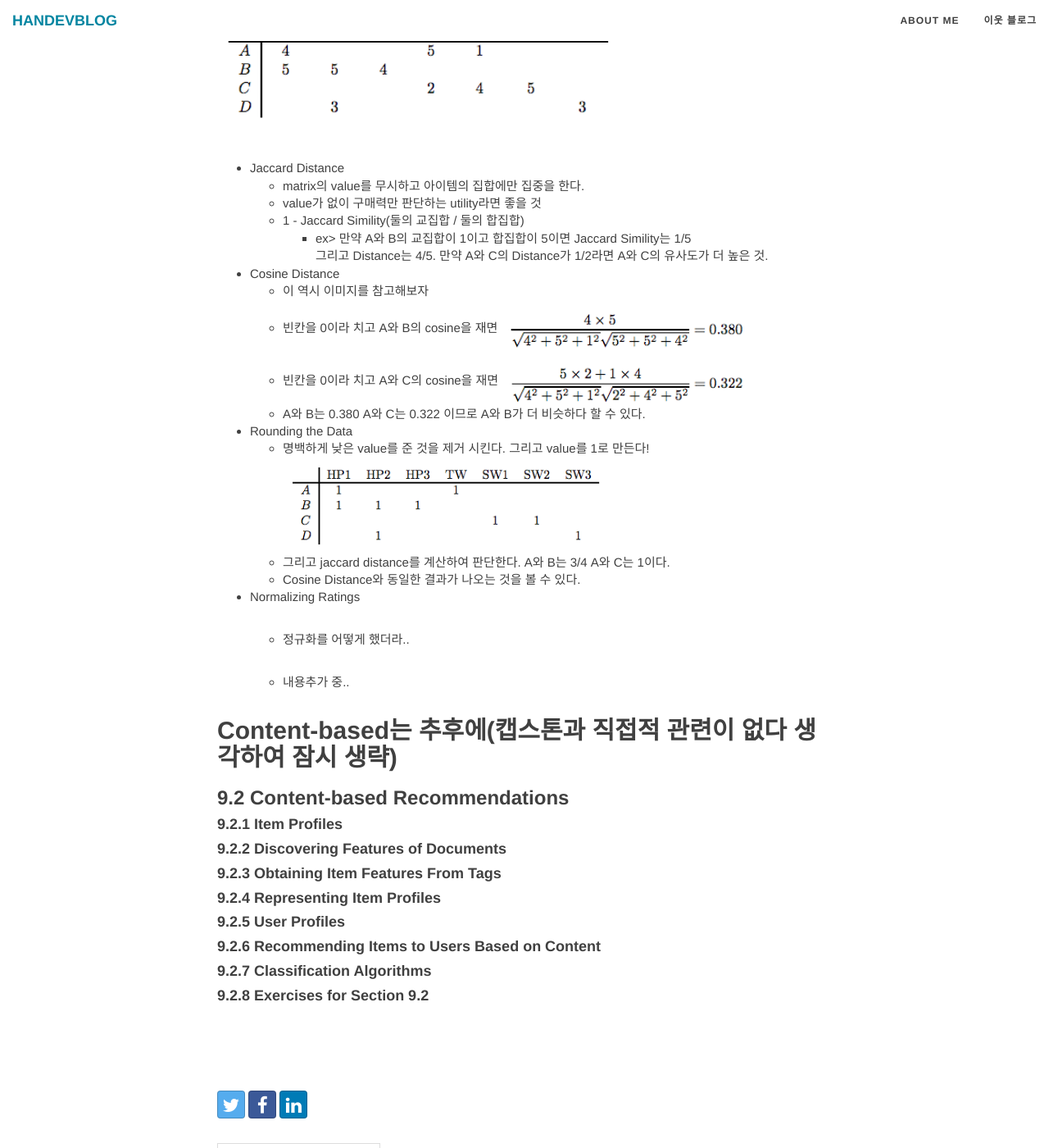
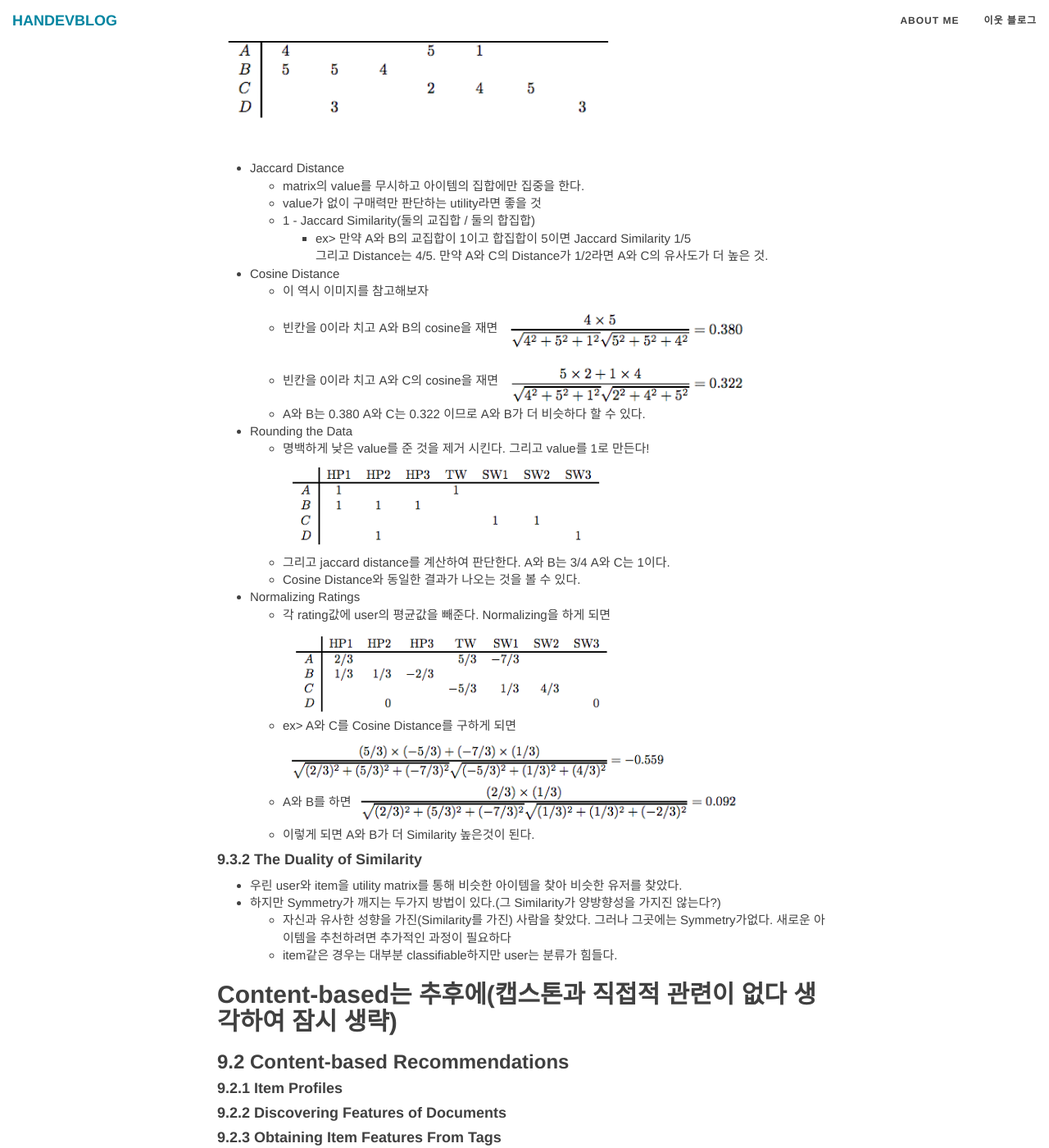
Before and after one commit to hanjungv/hanjungv.github.io, a Jekyll site: the page built from _posts/2017-03/15/2017-03-15-1_capstone_recommendation1.markdown, in a window 1280 px wide and 1400 px high, scrolled down 2213 px. Shown: the whole window at 82% size. Built offline with Jekyll 4.4.1, drawn with Linux system fonts in a browser that asks for light colours; nearby versions of some CDN libraries; comment, search, counter and statistics services are not loaded; some of the changed text lies outside the part shown.

Commit message:
recommendation system post update(not finished)

```diff
--- a/_posts/2017-03/15/2017-03-15-1_capstone_recommendation1.markdown
+++ b/_posts/2017-03/15/2017-03-15-1_capstone_recommendation1.markdown
@@ -62,14 +62,14 @@ category: CAPSTONE
         * 만약 물건을 사거나 동영상을 봤을 경우 비슷한(like) 상품을 소팅하여 사지않은(보지않은) 것을 유저에게 보여준다.
 
 ### 9.3 Collaborative Filtering
-#### 9.3.1 Measuring Simility
+#### 9.3.1 Measuring Similarity
 
 <img src = '/post_img/201703/15/1.png' width ='500'/>
 * Jaccard Distance
     * matrix의 value를 무시하고 아이템의 집합에만 집중을 한다.
     * value가 없이 구매력만 판단하는 utility라면 좋을 것
-    * 1 - Jaccard Simility(둘의 교집합 / 둘의 합집합)
-        * ex> 만약 A와 B의 교집합이 1이고 합집합이 5이면 Jaccard Simility는 1/5
+    * 1 - Jaccard Similarity(둘의 교집합 / 둘의 합집합)
+        * ex> 만약 A와 B의 교집합이 1이고 합집합이 5이면 Jaccard Similarity 1/5
         <br/>그리고 Distance는 4/5. 만약 A와 C의 Distance가 1/2라면 A와 C의 유사도가 더 높은 것.
 * Cosine Distance
     * 이 역시 이미지를 참고해보자
@@ -84,9 +84,25 @@ category: CAPSTONE
     * 그리고 jaccard distance를 계산하여 판단한다. A와 B는 3/4 A와 C는 1이다.
     * Cosine Distance와 동일한 결과가 나오는 것을 볼 수 있다.
 * Normalizing Ratings
-    * 정규화를 어떻게 했더라..
+    * 각 rating값에 user의 평균값을 빼준다. Normalizing을 하게 되면
+    <img src = '/post_img/201703/15/6.png' width ='400'/>
+    * ex> A와 C를 Cosine Distance를 구하게 되면
+    <img src = '/post_img/201703/15/7.png' width ='470'/>
+    * A와 B를 하면
+    <img src = '/post_img/201703/15/8.png' width ='470'/>
+    * 이렇게 되면 A와 B가 더 Similarity 높은것이 된다.
 
-    * 내용추가 중..
+
+#### 9.3.2 The Duality of Similarity
+* 우린 user와 item을 utility matrix를 통해 비슷한 아이템을 찾아 비슷한 유저를 찾았다.
+* 하지만 Symmetry가 깨지는 두가지 방법이 있다.(그 Similarity가 양방향성을 가지진 않는다?)
+    * 자신과 유사한 성향을 가진(Similarity를 가진) 사람을 찾았다. 그러나 그곳에는 Symmetry가없다. 새로운 아이템을 추천하려면 추가적인 과정이 필요하다
+    * item같은 경우는 대부분 classifiable하지만 user는 분류가 힘들다.
+
+
+
+
+
 
 ## Content-based는 추후에(캡스톤과 직접적 관련이 없다 생각하여 잠시 생략)
 ### 9.2 Content-based Recommendations
```
Also changed, not shown: post_img/201703/15/6.png (added), post_img/201703/15/7.png (added), post_img/201703/15/8.png (added).
